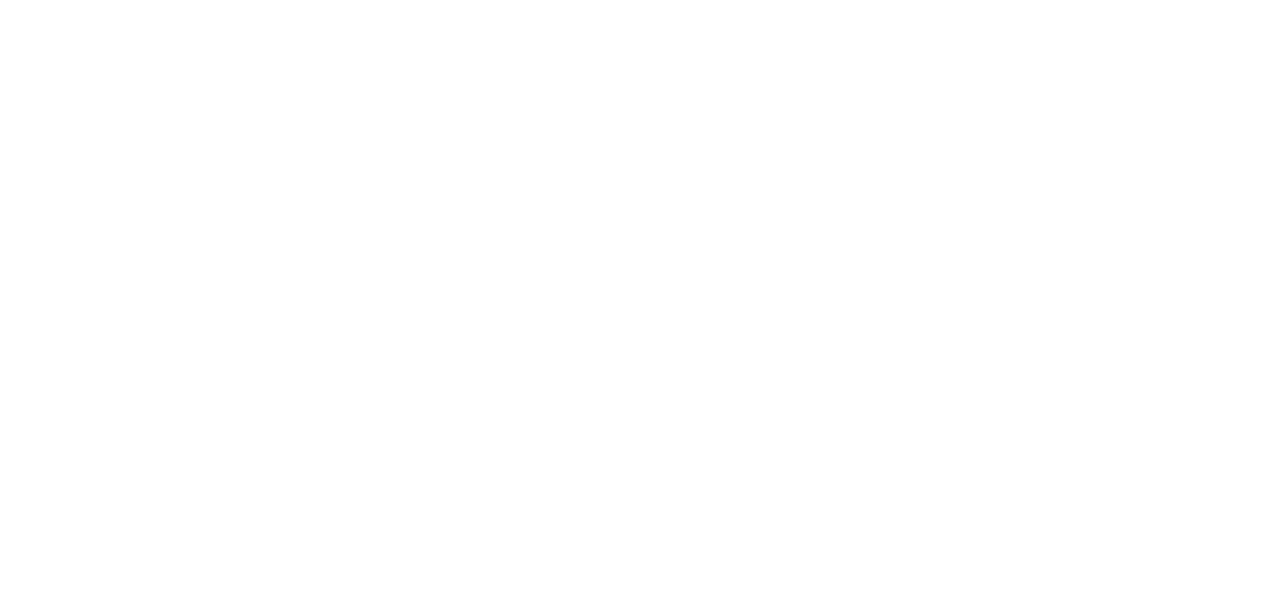
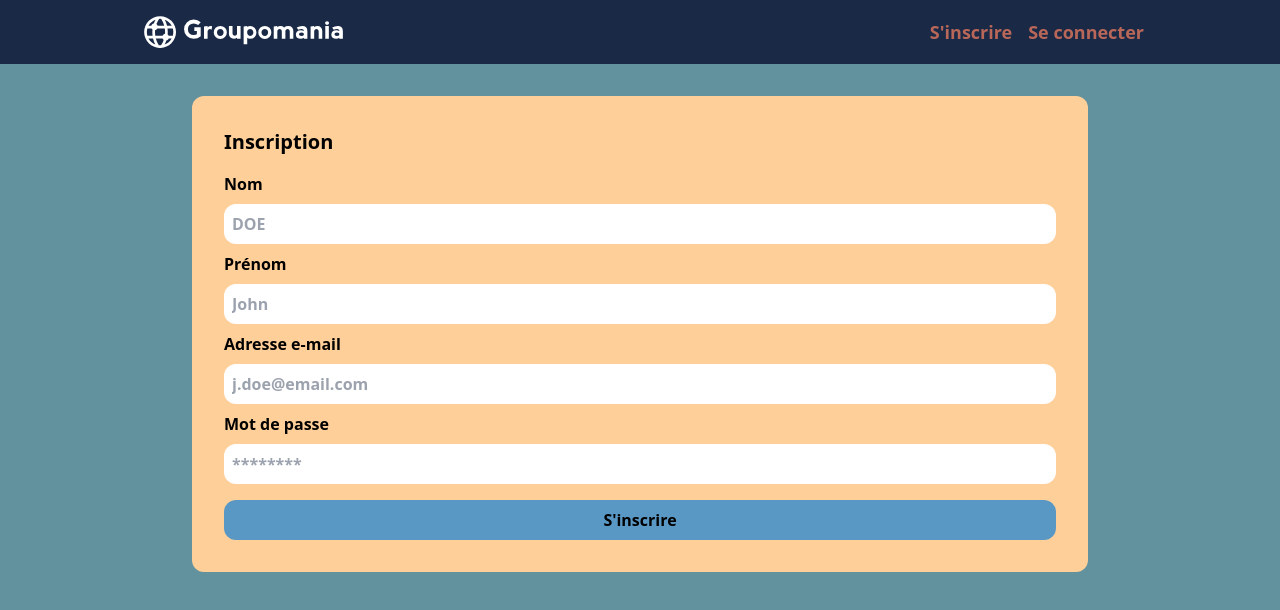
Before and after one commit to TP1-DEV/ThibaudPayen_7_25082021_frontend, a React (Create React App) app: page /register in a window 1280 px wide. Shown: the top 610 px of the page. Built offline with nearby package versions, Linux system fonts and the light colour scheme.

Commit message:
refacto login register

```diff
--- a/src/components/App.js
+++ b/src/components/App.js
@@ -1,16 +1,19 @@
 import React from 'react'
-import {BrowserRouter, Switch, Route} from 'react-router-dom'
+import {BrowserRouter, Switch, Route, Redirect} from 'react-router-dom'
 import Home from '../pages/Home'
 import Login from '../pages/Login'
-import Signup from '../pages/Signup'
+import Register from '../pages/Register'
+import Header from './Header'
 
 const App = () => {
   return (
     <BrowserRouter>
+      <Header />
       <Switch>
         <Route path='/' exact component={Home} />
-        <Route path='/signup' exact component={Signup} />
+        <Route path='/register' exact component={Register} />
         <Route path='/login' exact component={Login} />
+        <Redirect to='/' />
       </Switch>
     </BrowserRouter>
   )
--- a/src/components/Header.js
+++ b/src/components/Header.js
@@ -1,11 +1,11 @@
 import React from 'react'
 import logo from '../assets/images/icon-left-font-monochrome-white.svg'
-import {NavLink} from 'react-router-dom'
+import {Link} from 'react-router-dom'
 
 const Header = () => {
   return (
     <div className=' bg-custom-header'>
-      <div className='flex justify-between h-16 max-w-4xl mx-auto'>
+      <div className='container flex justify-between h-16 max-w-5xl mx-auto'>
         <div className='logo'>
           <a href='/'>
             <img src={logo} alt='logo' className='h-full p-4' />
@@ -13,14 +13,14 @@
         </div>
         <div className='flex items-center font-bold text-white text-lg'>
           <div>
-            <NavLink exact to='signup' className='signup p-2 text-custom'>
-              Signup
-            </NavLink>
+            <Link to='register' className='signup p-2 text-custom'>
+              S'inscrire
+            </Link>
           </div>
           <div>
-            <NavLink exact to='login' className='login p-2 text-custom'>
-              Login
-            </NavLink>
+            <Link to='login' className='login p-2 text-custom'>
+              Se connecter
+            </Link>
           </div>
         </div>
       </div>
--- /dev/null
+++ b/src/components/LoginForm.js
@@ -0,0 +1,59 @@
+import React, {useState} from 'react'
+import axios from 'axios'
+
+const LoginForm = () => {
+  const [email, setEmail] = useState('')
+  const [password, setPassword] = useState('')
+
+  const handleLoginForm = async (e) => {
+    e.preventDefault()
+    try {
+      const res = await axios.post('http://localhost:5000/auth/login', {
+        email,
+        password
+      })
+      console.log(res)
+    } catch (error) {
+      console.log(error)
+    }
+  }
+
+  return (
+    <main className='bg-custom-main h-screen p-8'>
+      <div className='container flex flex-col rounded-xl max-w-4xl mx-auto p-8 bg-custom-section'>
+        <h3 className='text-xl font-bold mb-2'>Connexion</h3>
+        <form onSubmit={handleLoginForm} className='flex flex-col'>
+          <label className='font-bold my-2' htmlFor='register-email'>
+            Adresse e-mail
+          </label>
+          <input
+            className='rounded-xl font-bold p-2'
+            type='text'
+            name='register-email'
+            id='register-email'
+            placeholder='j.doe@email.com'
+            onChange={(e) => setEmail(e.target.value)}
+            value={email}
+          />
+          <label className='font-bold my-2' htmlFor='register-password'>
+            Mot de passe
+          </label>
+          <input
+            className='rounded-xl font-bold p-2'
+            type='text'
+            name='register-password'
+            id='register-password'
+            placeholder='********'
+            onChange={(e) => setPassword(e.target.value)}
+            value={password}
+          />
+          <button className='bg-custom-button rounded-xl font-bold mt-4 p-2' type='submit'>
+            Se connecter
+          </button>
+        </form>
+      </div>
+    </main>
+  )
+}
+
+export default LoginForm
--- /dev/null
+++ b/src/components/RegisterForm.js
@@ -0,0 +1,87 @@
+import React, {useState} from 'react'
+import axios from 'axios'
+
+const RegisterForm = () => {
+  const [firstname, setFirstName] = useState('')
+  const [lastname, setLastName] = useState('')
+  const [email, setEmail] = useState('')
+  const [password, setPassword] = useState('')
+
+  const handleRegisterForm = async (e) => {
+    e.preventDefault()
+    try {
+      const res = await axios.post('http://localhost:5000/users/signup', {
+        firstname,
+        lastname,
+        email,
+        password
+      })
+      console.log(res)
+    } catch (error) {
+      console.log(error)
+    }
+  }
+
+  return (
+    <main className='bg-custom-main h-screen p-8'>
+      <div className='container flex flex-col rounded-xl max-w-4xl mx-auto p-8 bg-custom-section'>
+        <h3 className='text-xl font-bold mb-2'>Inscription</h3>
+        <form onSubmit={handleRegisterForm} className='flex flex-col'>
+          <label className='font-bold my-2' htmlFor='register-lastname'>
+            Nom
+          </label>
+          <input
+            className='rounded-xl font-bold p-2'
+            type='text'
+            name='register-lastname'
+            id='register-lastname'
+            placeholder='DOE'
+            onChange={(e) => setLastName(e.target.value)}
+            value={lastname}
+          />
+          <label className='font-bold my-2' htmlFor='register-firstname'>
+            Prénom
+          </label>
+          <input
+            className='rounded-xl font-bold p-2'
+            type='text'
+            name='register-firstname'
+            id='register-firstname'
+            placeholder='John'
+            onChange={(e) => setFirstName(e.target.value)}
+            value={firstname}
+          />
+          <label className='font-bold my-2' htmlFor='register-email'>
+            Adresse e-mail
+          </label>
+          <input
+            className='rounded-xl font-bold p-2'
+            type='text'
+            name='register-email'
+            id='register-email'
+            placeholder='j.doe@email.com'
+            onChange={(e) => setEmail(e.target.value)}
+            value={email}
+          />
+          <label className='font-bold my-2' htmlFor='register-password'>
+            Mot de passe
+          </label>
+          <input
+            className='rounded-xl font-bold p-2'
+            type='text'
+            name='register-password'
+            id='register-password'
+            placeholder='********'
+            onChange={(e) => setPassword(e.target.value)}
+            value={password}
+          />
+          <button className='bg-custom-button rounded-xl font-bold mt-4 p-2' type='submit'>
+            S'inscrire
+          </button>
+        </form>
+      </div>
+    </main>
+  )
+}
+
+export default RegisterForm
--- a/src/pages/Login.js
+++ b/src/pages/Login.js
@@ -1,22 +1,10 @@
 import React from 'react'
-import Header from '../components/Header'
+import LoginForm from '../components/LoginForm'
 
 const Login = () => {
   return (
-    <div className='bg-custom-main h-screen'>
-      <Header />
-      <main className='max-w-4xl mx-auto'>
-        <div className='bg-custom-section flex flex-col rounded-xl m-8 p-8'>
-          <h3 className='text-xl font-bold mb-2'>Connexion</h3>
-          <form className='flex flex-col' method='POST'>
-            <label className="font-bold my-2" htmlFor='login-email'>Adresse e-mail</label>
-            <input className="rounded-xl font-bold py-2" type='text' name='login-email' id='login-email' />
-            <label className="font-bold my-2" htmlFor='login-password'>Mot de passe</label>
-            <input className="rounded-xl font-bold py-2" type='text' name='login-password' id='login-password' />
-            <button className="bg-custom-button rounded-xl font-bold mt-4 p-2" type='submit'>Se connecter</button>
-          </form>
-        </div>
-      </main>
+    <div>
+      <LoginForm />
     </div>
   )
 }
--- /dev/null
+++ b/src/pages/Register.js
@@ -0,0 +1,12 @@
+import React from 'react'
+import RegisterForm from '../components/RegisterForm'
+
+const Register = () => {
+  return (
+    <div>
+      <RegisterForm />
+    </div>
+  )
+}
+
+export default Register
--- a/src/pages/Signup.js
+++ /dev/null
@@ -1,7 +0,0 @@
-import React from 'react'
-
-const Signup = () => {
-  return <div></div>
-}
-
-export default Signup
```
